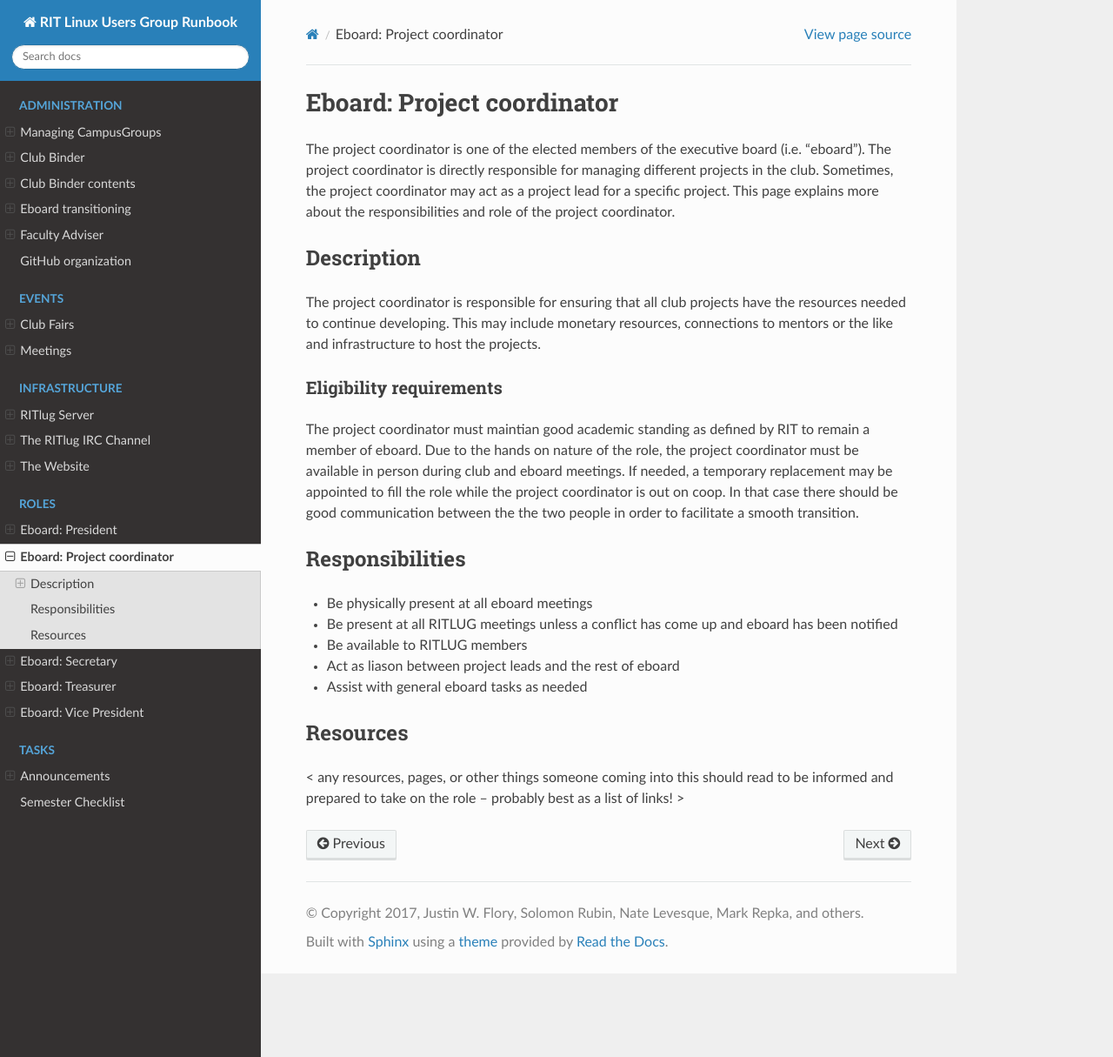
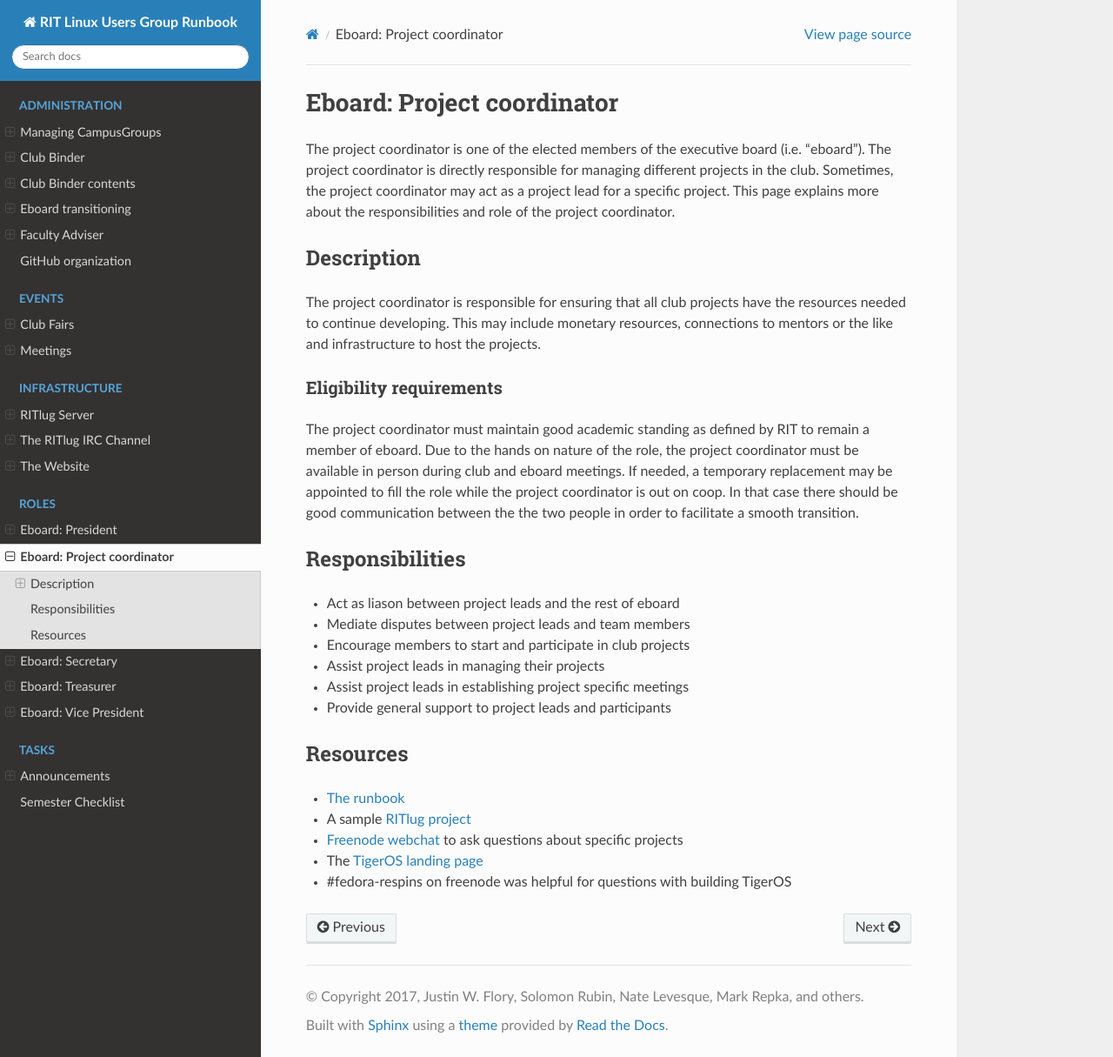
Before and after one commit to RITlug/runbook, a Sphinx documentation site: the page built from docs/roles/project-coordinator.rst, in a window 1280 px wide and 1215 px high. Shown: the whole window at 87% size. Built offline with Sphinx 7.4.7 and the Read the Docs theme 2.0.0, drawn with Linux system fonts in a browser that asks for light colours; formulas are drawn with MathJax 3.

Commit message:
added responsibilities, links and description

```diff
--- a/docs/roles/project-coordinator.rst
+++ b/docs/roles/project-coordinator.rst
@@ -11,27 +11,39 @@ responsibilities and role of the project coordinator.
 Description
 -----------
 
-The project coordinator is responsible for ensuring that all club projects have the resources needed to continue developing. This may include monetary resources, connections to mentors or the like and infrastructure to host the projects.
+The project coordinator is responsible for ensuring that all club projects have
+the resources needed to continue developing.  This may include monetary
+resources, connections to mentors or the like and infrastructure to host the
+projects.
 
 Eligibility requirements
 ^^^^^^^^^^^^^^^^^^^^^^^^
 
-The project coordinator must maintian good academic standing as defined by RIT to remain a member of eboard.
-Due to the hands on nature of the role, the project coordinator must be available in person during club and eboard meetings. If needed, a temporary replacement may be appointed to fill the role while the project coordinator is out on coop. In that case there should be good communication between the the two people in order to facilitate a smooth transition.
+The project coordinator must maintain good academic standing as defined by RIT
+to remain a member of eboard.  Due to the hands on nature of the role, the
+project coordinator must be available in person during club and eboard
+meetings.  If needed, a temporary replacement may be appointed to fill the role
+while the project coordinator is out on coop. In that case there should be good
+communication between the the two people in order to facilitate a smooth
+transition.
 
 
 Responsibilities
 ----------------
 
-* Be physically present at all eboard meetings
-* Be present at all RITLUG meetings unless a conflict has come up and eboard has been notified
-* Be available to RITLUG members
-* Act as liason between project leads and the rest of eboard
-* Assist with general eboard tasks as needed
+- Act as liason between project leads and the rest of eboard
+- Mediate disputes between project leads and team members
+- Encourage members to start and participate in club projects
+- Assist project leads in managing their projects
+- Assist project leads in establishing project specific meetings
+- Provide general support to project leads and participants
 
 Resources
 ---------
 
-< any resources, pages, or other things someone coming into this should read to
-be informed and prepared to take on the role – probably best as a list of
-links! >
+- `The runbook <https://github.com/RITlug/runbook/>`_
+- A sample `RITlug project <https://github.com/RITlug/TigerOS>`_
+- `Freenode webchat <https://webchat.freenode.net>`_ to ask questions about specific
+  projects
+- The `TigerOS landing page <https://tigeros.ritlug.com>`_
+- #fedora-respins on freenode was helpful for questions with building TigerOS
```
